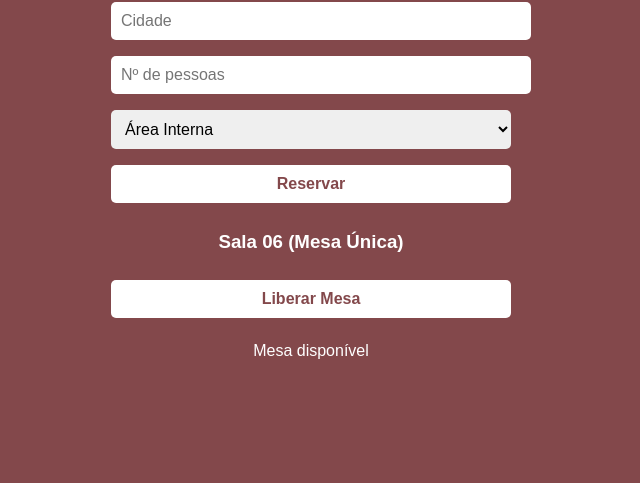
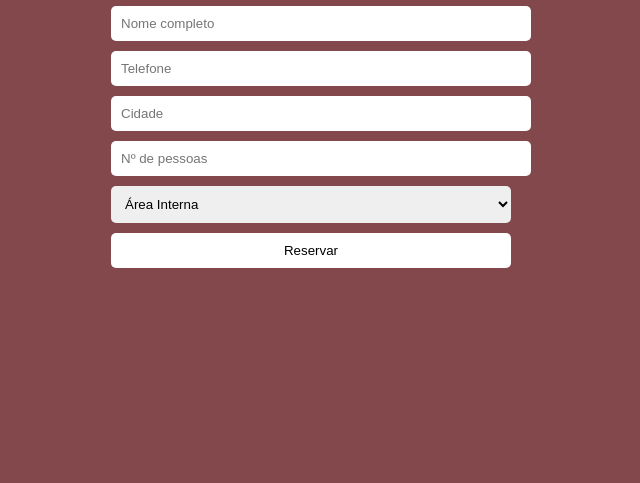
Before and after one commit to NilcileneLeiroz/Reserva-de-Mesas-, a plain HTML site: page index.html in a window 1280 px wide. Shown: the part 317-800 px from the top of the page, without its empty margins (329-969 px from the left). Drawn offline with Linux system fonts and the light colour scheme.

Commit message:
Add files via upload

```diff
--- a/index.html
+++ b/index.html
@@ -9,24 +9,19 @@
 <body>
     <div class="container">
         <img src="logo.png" alt="Logo" class="logo">
-        <h2>Reservas de Mesas:</h2>
+        <h1>Reservas de Mesas:</h1>
         <form id="reservaForm">
-            <input type="text" id="nome" placeholder="Nome completo" required>
-            <input type="text" id="telefone" placeholder="Telefone" required>
-            <input type="text" id="cidade" placeholder="Cidade" required>
-            <input type="number" id="pessoas" placeholder="Nº de pessoas" required>
-            <select id="area">
+            <input type="text" placeholder="Nome completo" id="nome" required>
+            <input type="text" placeholder="Telefone" id="telefone" required>
+            <input type="text" placeholder="Cidade" id="cidade" required>
+            <input type="number" placeholder="Nº de pessoas" id="quantidade" required>
+            <select id="area" required>
+                <option value="">Área Interna</option>
                 <option value="interna">Área Interna</option>
                 <option value="externa">Área Externa</option>
             </select>
             <button type="submit">Reservar</button>
         </form>
-        <div id="listaEspera"></div>
-        <div id="sala06">
-            <h3>Sala 06 (Mesa Única)</h3>
-            <button onclick="liberarMesa()">Liberar Mesa</button>
-            <p id="statusMesa">Mesa disponível</p>
-        </div>
     </div>
     <script src="script.js"></script>
 </body>
--- a/script.js
+++ b/script.js
@@ -1,20 +1,5 @@
 
 document.getElementById('reservaForm').addEventListener('submit', function(e) {
     e.preventDefault();
-    const nome = document.getElementById('nome').value;
-    const telefone = document.getElementById('telefone').value;
-    const cidade = document.getElementById('cidade').value;
-    const pessoas = document.getElementById('pessoas').value;
-    const area = document.getElementById('area').value;
-
-    const item = document.createElement('p');
-    item.textContent = `${nome.toUpperCase()} (${pessoas} pessoas - ${cidade.toUpperCase()})`;
-
-    document.getElementById('listaEspera').appendChild(item);
-
-    document.getElementById('reservaForm').reset();
+    alert('Reserva enviada com sucesso!');
 });
-
-function liberarMesa() {
-    document.getElementById('statusMesa').textContent = "Mesa disponível";
-}
--- a/style.css
+++ b/style.css
@@ -1,43 +1,38 @@
 
 body {
+    background-color: #83484B;
     margin: 0;
     padding: 0;
-    background-color: #83484B;
     font-family: Arial, sans-serif;
-    color: white;
     display: flex;
     justify-content: center;
     align-items: center;
-    height: 100vh;
+    min-height: 100vh;
 }
 
 .container {
     text-align: center;
-    width: 90%;
+    background-color: #83484B;
+    padding: 20px;
+    width: 100%;
     max-width: 400px;
+}
+
+input, select, button {
+    display: block;
+    width: 100%;
+    padding: 10px;
+    margin: 10px auto;
+    border: none;
+    border-radius: 5px;
+}
+
+button {
+    background-color: white;
+    cursor: pointer;
 }
 
 .logo {
     width: 120px;
-    margin-bottom: 10px;
+    margin-bottom: 20px;
 }
-
-input, select, button {
-    width: 100%;
-    padding: 10px;
-    margin: 8px 0;
-    border: none;
-    border-radius: 5px;
-    font-size: 16px;
-}
-
-button {
-    background-color: white;
-    color: #83484B;
-    font-weight: bold;
-    cursor: pointer;
-}
-
-#listaEspera, #sala06 {
-    margin-top: 20px;
-}
```
